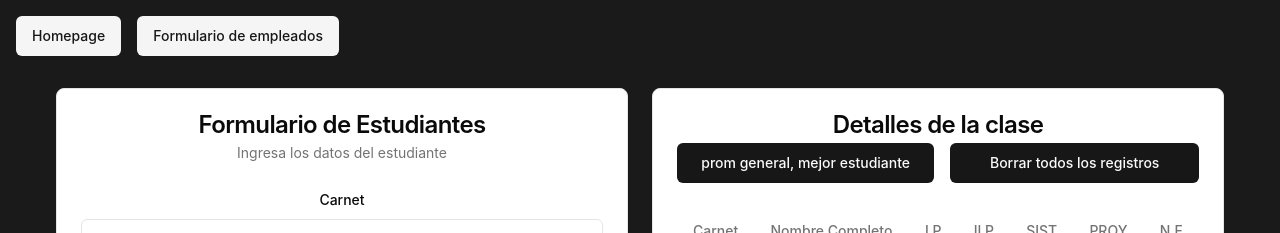
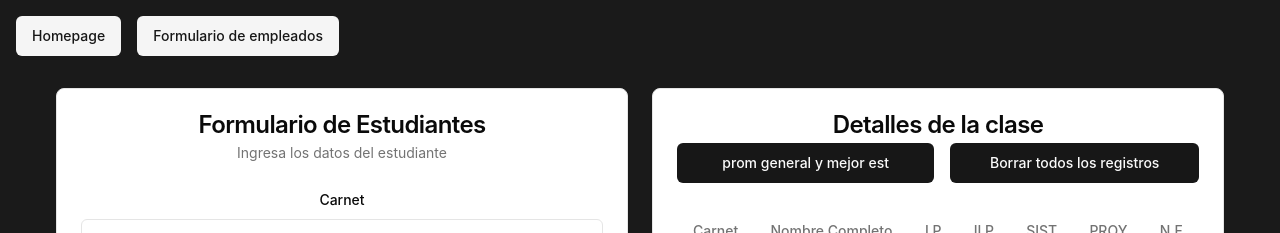
Before and after one commit to Ralfaro17/AED, a React (Vite) app in the folder laboratorio1/: page /students in a window 1280 px wide. Shown: the top 233 px of the page. Built offline with nearby package versions, Linux system fonts and the light colour scheme.

Commit message:
abbreviation

```diff
--- a/laboratorio1/src/pages/StudentsForm.jsx
+++ b/laboratorio1/src/pages/StudentsForm.jsx
@@ -455,7 +455,7 @@ function StudentsForm() {
               className="w-full text-wrap"
               onClick={totalAndBestStudent}
             >
-              prom general, mejor estudiante
+              prom general y mejor est
             </Button>
             <Button
               className="w-full text-wrap p-2"
```
